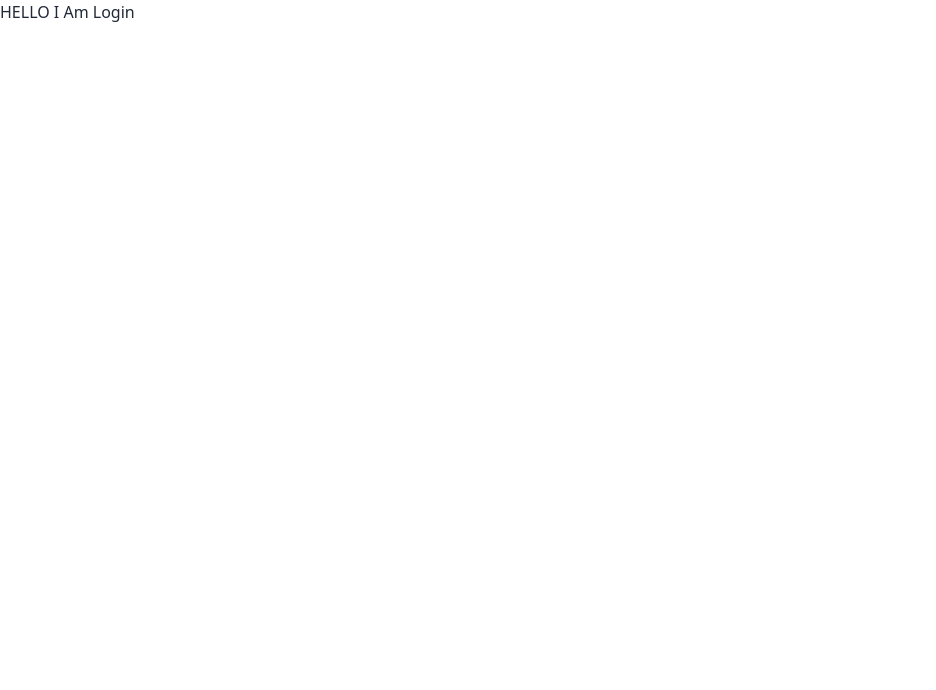
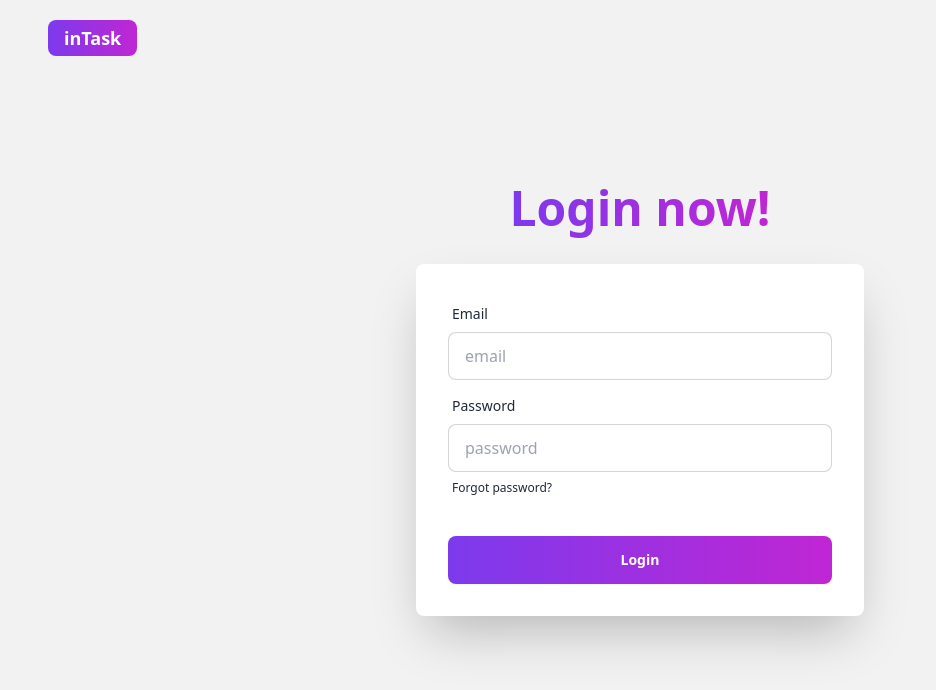
Before and after one commit to justJubair/intask-client, a React (Vite) app: page /login in a window 1280 px wide. Shown: the top 690 px of the page, without its empty margins (0-936 px from the left). Built offline with nearby package versions, Linux system fonts and the light colour scheme.

Commit message:
Add: login page redesigned

```diff
--- a/src/pages/Login/Login.tsx
+++ b/src/pages/Login/Login.tsx
@@ -1,7 +1,59 @@
+import { Link } from "react-router-dom";
+
 const Login = () => {
-    return(
-        <div>
-             <p> HELLO I Am Login </p>
+  return (
+    <>
+      <Link
+        to="/"
+        className="absolute px-4 py-1 top-5 left-12 text-lg rounded-lg font-bold bg-gradient-to-r from-violet-600 to-fuchsia-600 text-white border-none"
+      >
+        inTask
+      </Link>
+      <div className="flex justify-center items-center min-h-screen bg-base-200">
+        <div className="w-full flex flex-col justify-center items-center">
+          <h1 className="text-5xl font-bold text-center pb-8 bg-gradient-to-r from-violet-600 to-fuchsia-600  text-transparent bg-clip-text">
+            Login now!
+          </h1>
+
+          <div className=" max-w-md rounded-lg w-full shadow-2xl bg-base-100">
+            <form className="card-body">
+              <div className="form-control">
+                <label className="label">
+                  <span className="label-text">Email</span>
+                </label>
+                <input
+                  type="email"
+                  placeholder="email"
+                  className="input input-bordered"
+                  required
+                />
+              </div>
+              <div className="form-control">
+                <label className="label">
+                  <span className="label-text">Password</span>
+                </label>
+                <input
+                  type="password"
+                  placeholder="password"
+                  className="input input-bordered"
+                  required
+                />
+                <label className="label">
+                  <a href="#" className="label-text-alt link link-hover">
+                    Forgot password?
+                  </a>
+                </label>
+              </div>
+              <div className="form-control mt-6">
+                <button className="btn bg-gradient-to-r from-violet-600 to-fuchsia-600 text-white border-none">
+                  Login
+                </button>
+              </div>
+            </form>
+          </div>
         </div>
-    )}
+      </div>
+    </>
+  );
+};
 export default Login;
```
